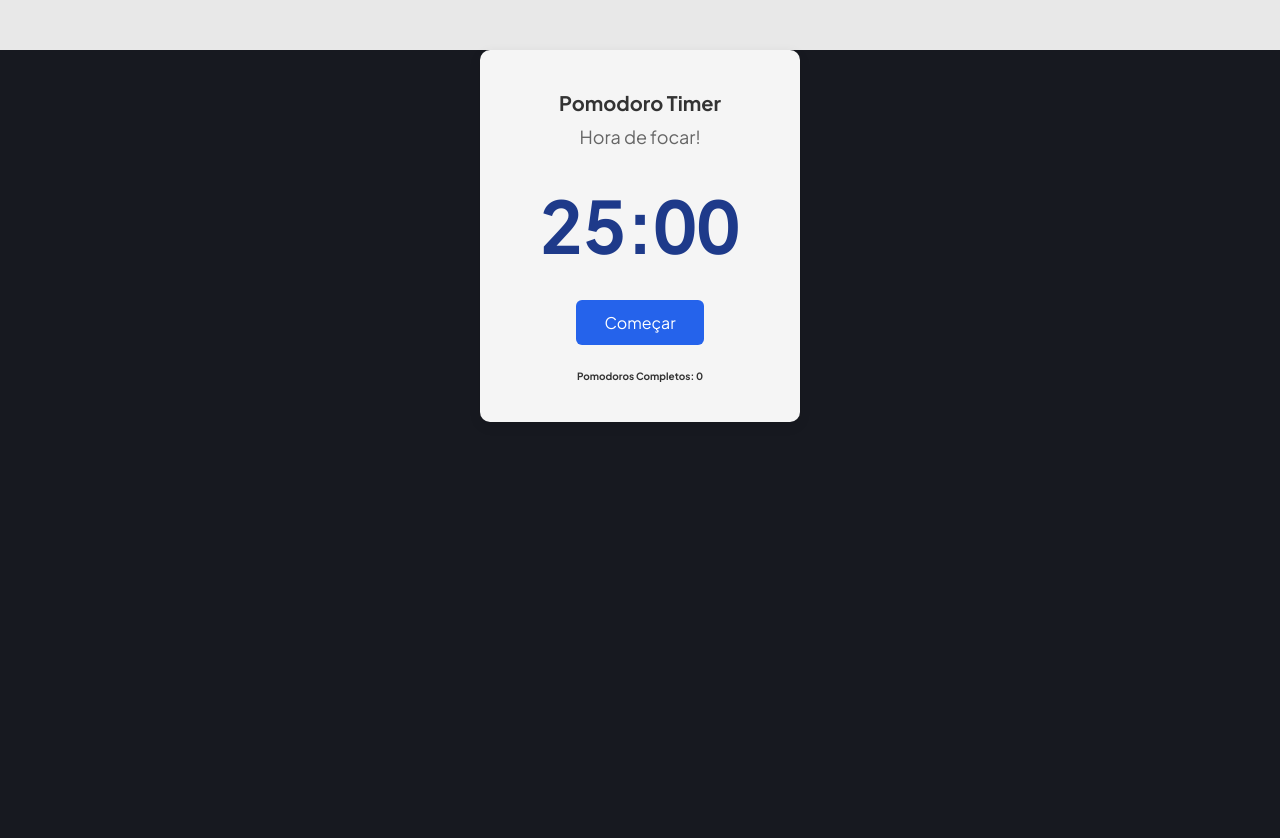
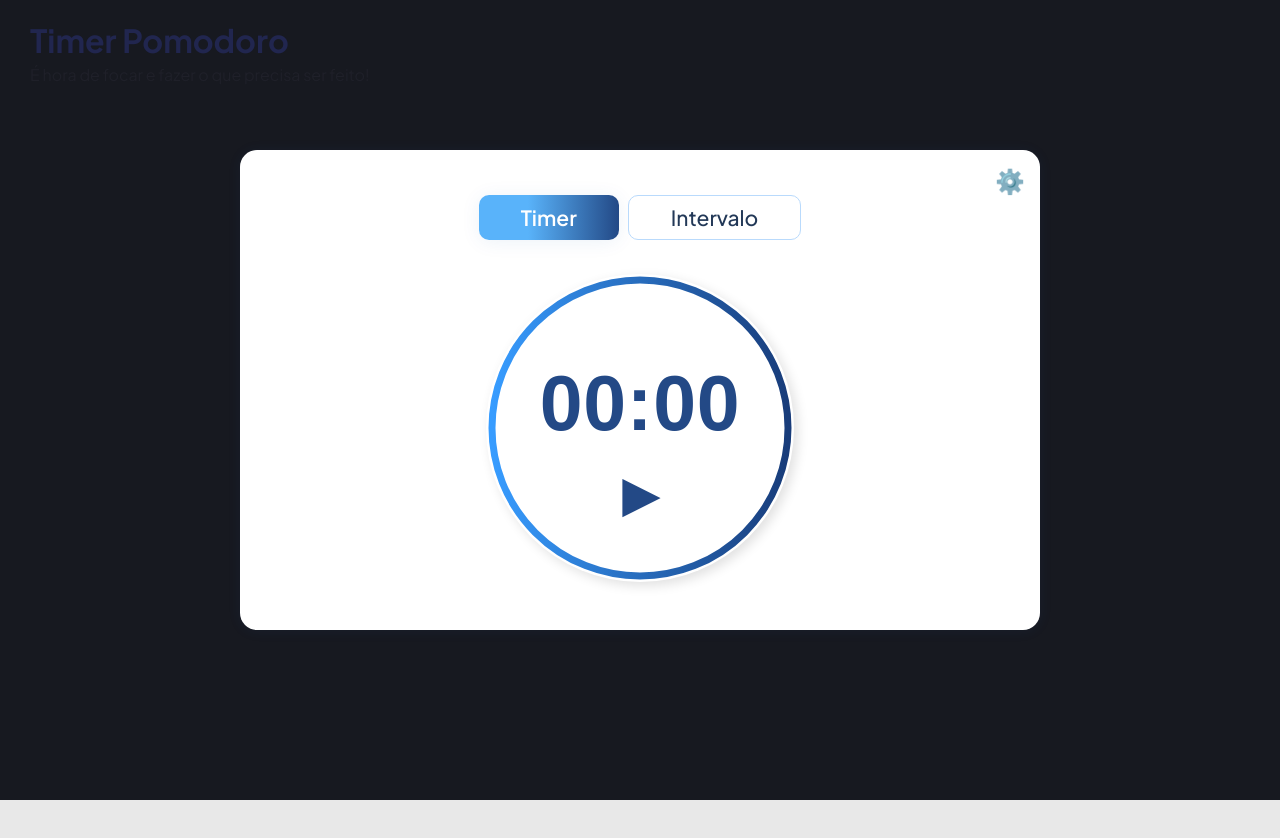
Before and after one commit to Pedro-Andre/Studyplan, a React (Vite) app in the folder frontend/: page /pomodoro in a window 1280 px wide. Shown: the top 838 px of the page. After the commit the page ends 800 px from the top, so only its background shows below. Built offline with nearby package versions, Linux system fonts and the light colour scheme.

Commit message:
Atualizando o Pomodoro com o alarme

```diff
--- a/frontend/src/views/Pomodoro/Pomodoro.jsx
+++ b/frontend/src/views/Pomodoro/Pomodoro.jsx
@@ -1,172 +1,412 @@
 import React, { useState, useEffect } from "react";
 
-function Pomodoro() {
-  const [time, setTime] = useState(25 * 60);
+function PomodoroTimer() {
+  const [mode, setMode] = useState("timer");
+  const [time, setTime] = useState(0);
   const [isRunning, setIsRunning] = useState(false);
-  const [firstCycleFinished, setFirstCycleFinished] = useState(false);
-  const [cycles, setCycles] = useState(0);
   const [hasStarted, setHasStarted] = useState(false);
 
+  const [showSettings, setShowSettings] = useState(false);
+  const [customTimer, setCustomTimer] = useState(25); // minutos
+  const [tempCustomTimer, setTempCustomTimer] = useState(25);
+  const [alarmOn, setAlarmOn] = useState(false);
+  const [tempAlarmOn, setTempAlarmOn] = useState(false);
+
+  const DEFAULT_TIMER = 25;
+  const DEFAULT_ALARM = false;
+  const INTERVAL_START = 5 * 60;
+
+  // alarme
+  const alarmAudio = new Audio("/alarm.mp3");
+  const [isAlarmPlaying, setIsAlarmPlaying] = useState(false);
+
   useEffect(() => {
-    let timer;
+    let interval = null;
     if (isRunning && time > 0) {
-      timer = setInterval(() => {
-        setTime((prev) => {
-          if (prev === 1) {
-            setIsRunning(false);
-            if (!firstCycleFinished) {
-              setFirstCycleFinished(true);
-            } else {
-              setCycles((c) => c + 1);
-            }
-            return 0;
-          }
-          return prev - 1;
-        });
-      }, 1000);
+      interval = setInterval(() => setTime((t) => t - 1), 1000);
     }
-    return () => clearInterval(timer);
-  }, [isRunning, time, firstCycleFinished]);
+    if (time === 0 && hasStarted && !isAlarmPlaying) {
+      setIsRunning(false);
+      if (alarmOn) {
+        alarmAudio.play();
+        setIsAlarmPlaying(true);
+      }
+    }
+    return () => clearInterval(interval);
+  }, [isRunning, time, alarmOn, hasStarted, isAlarmPlaying]);
 
-  const handleStart = () => {
+  function switchMode(newMode) {
+    setMode(newMode);
+    setIsRunning(false);
+    setHasStarted(false);
+    setTime(newMode === "timer" ? customTimer * 60 : INTERVAL_START);
+  }
+
+  function fmt(sec) {
+    const m = String(Math.floor(sec / 60)).padStart(2, "0");
+    const s = String(sec % 60).padStart(2, "0");
+    return `${m}:${s}`;
+  }
+
+  useEffect(() => {
+    setTime(0);
+  }, []);
+
+  function startOrRestart() {
     if (!hasStarted) setHasStarted(true);
     if (time === 0) {
-      setTime(25 * 60);
-      setFirstCycleFinished(false);
+      setTime(mode === "timer" ? customTimer * 60 : INTERVAL_START);
+      setIsRunning(true);
+    } else {
+      setIsRunning(true);
     }
-    setIsRunning(true);
-  };
+  }
 
-  const handleReset = () => {
+  function pause() {
     setIsRunning(false);
-    setTime(25 * 60);
-    setFirstCycleFinished(false);
-    setCycles(0);
+  }
+
+  function reset() {
+    setTime(mode === "timer" ? customTimer * 60 : INTERVAL_START);
+    setIsRunning(false);
     setHasStarted(false);
-  };
+  }
 
-  const formatTime = () => {
-    const mins = Math.floor(time / 60).toString().padStart(2, "0");
-    const secs = (time % 60).toString().padStart(2, "0");
-    return `${mins}:${secs}`;
-  };
+  function handleSaveSettings() {
+    setCustomTimer(tempCustomTimer);
+    setAlarmOn(tempAlarmOn);
+    setShowSettings(false);
+    if (mode === "timer") setTime(tempCustomTimer * 60);
+  }
+
+  function handleResetSettings() {
+    setTempCustomTimer(DEFAULT_TIMER);
+    setTempAlarmOn(DEFAULT_ALARM);
+    setCustomTimer(DEFAULT_TIMER);
+    setAlarmOn(DEFAULT_ALARM);
+    setShowSettings(false);
+    if (mode === "timer") setTime(DEFAULT_TIMER * 60);
+  }
+
+  function stopAlarm() {
+    alarmAudio.pause();
+    alarmAudio.currentTime = 0;
+    setIsAlarmPlaying(false);
+  }
 
   return (
-    <div style={styles.container}>
-      <h1 style={styles.title}>Pomodoro Timer</h1>
+    <div style={{ width: "100%", display: "flex", flexDirection: "column", alignItems: "center" }}>
+      <div style={S.header}>
+        <h1 style={S.title}>Timer Pomodoro</h1>
+        <p style={S.subtitle}>É hora de focar e fazer o que precisa ser feito!</p>
+      </div>
 
-      <h2 style={styles.subtitle}>
-        {firstCycleFinished
-          ? "Ótimo trabalho! Descanse um pouco e clique em começar quando estiver pronto."
-          : "Hora de focar!"}
-      </h2>
+      <div style={S.outer}>
+        {/* botão de configuração */}
+        <button style={S.settingsBtn} onClick={() => {
+          setTempCustomTimer(customTimer);
+          setTempAlarmOn(alarmOn);
+          setShowSettings(!showSettings);
+        }}>⚙️</button>
 
-      <div style={styles.timer}>{formatTime()}</div>
+        {/* menu de configurações */}
+        {showSettings && (
+          <div style={S.settingsMenu}>
+            <label style={S.settingsLabel}>
+              Use os botões para aumentar/diminuir o tempo ou personalize.
+              <div style={{ display: "flex", gap: 6, alignItems: "center" }}>
+                <button
+                  style={S.adjustBtn}
+                  onClick={() => setTempCustomTimer((prev) => Math.max(1, prev - 10))}
+                >
+                  -10
+                </button>
+                <input
+                  type="number"
+                  value={tempCustomTimer}
+                  onChange={(e) => setTempCustomTimer(Number(e.target.value))}
+                  min={1}
+                  style={{ ...S.settingsInput, width: 70, textAlign: "center" }}
+                />
+                <button
+                  style={S.adjustBtn}
+                  onClick={() => setTempCustomTimer((prev) => prev + 10)}
+                >
+                  +10
+                </button>
+              </div>
+            </label>
+            <label style={{ ...S.settingsLabel, flexDirection: "row", alignItems: "center", justifyContent: "space-between" }}>
+              Alarme:
+              <input
+                type="checkbox"
+                checked={tempAlarmOn}
+                onChange={() => setTempAlarmOn(!tempAlarmOn)}
+                style={S.settingsCheckbox}
+              />
+            </label>
+            <div style={{ display: "flex", justifyContent: "space-between", marginTop: 10 }}>
+              <button style={S.resetBtnSettings} onClick={handleResetSettings}>Redefinir</button>
+              <button style={S.saveBtnSettings} onClick={handleSaveSettings}>Salvar</button>
+            </div>
+          </div>
+        )}
 
-      <div style={styles.buttons}>
-        <button
-          style={isRunning ? styles.buttonPause : styles.buttonStart}
-          onClick={() => {
-            if (isRunning) {
-              setIsRunning(false);
-            } else if (!isRunning && time === 25 * 60) {
-              handleStart();
-            } else {
-              setIsRunning(true);
-            }
-          }}
-        >
-          {isRunning
-            ? "Pausa"
-            : time === 25 * 60
-            ? "Começar"
-            : "Continuar"}
-        </button>
+        <div style={S.modeBar}>
+          <button
+            style={mode === "timer" ? { ...S.modeBtn, ...S.selectedBtn } : S.modeBtn}
+            onClick={() => switchMode("timer")}
+          >
+            Timer
+          </button>
+          <button
+            style={mode === "interval" ? { ...S.modeBtn, ...S.selectedBtn2 } : S.modeBtn}
+            onClick={() => switchMode("interval")}
+          >
+            Intervalo
+          </button>
+        </div>
+
+        <div style={S.circleContainer}>
+          <svg width="308" height="308" viewBox="0 0 308 308">
+            <defs>
+              <linearGradient id="grad" x1="0%" y1="0%" x2="100%" y2="0%">
+                <stop offset="0%" stopColor="#379cff" />
+                <stop offset="100%" stopColor="#183c7a" />
+              </linearGradient>
+            </defs>
+            <circle
+              cx="154"
+              cy="154"
+              r="148"
+              stroke="url(#grad)"
+              strokeWidth="7"
+              fill="none"
+            />
+          </svg>
+          <div style={{
+            position: "absolute",
+            top: 0,
+            left: 0,
+            width: "100%",
+            height: "100%",
+            display: "flex",
+            flexDirection: "column",
+            justifyContent: "center",
+            alignItems: "center",
+          }}>
+            <span style={S.timeText}>{fmt(time)}</span>
+            <button style={S.playBtn} onClick={isRunning ? pause : startOrRestart}>
+              {!isRunning ? <span style={S.playIcon}>▶</span> : <span style={S.pauseIcon}>❚❚</span>}
+            </button>
+          </div>
+        </div>
+
+        {/* botão de parar o alarme */}
+        {isAlarmPlaying && (
+          <button onClick={stopAlarm} style={S.resetBtn}>
+            Parar Alarme
+          </button>
+        )}
 
         {hasStarted && (
-          <button style={styles.buttonReset} onClick={handleReset}>
-            Resetar
-          </button>
+          <button onClick={reset} style={S.resetBtn}>Resetar</button>
         )}
       </div>
-
-      <p style={styles.cycles}>Pomodoros Completos: {cycles}</p>
     </div>
   );
 }
 
-const styles = {
-  container: {
-    fontFamily: "'Segoe UI', Tahoma, Geneva, Verdana, sans-serif",
-    textAlign: "center",
-    marginTop: "50px",
-    backgroundColor: "#f5f5f5",
-    padding: "40px",
-    borderRadius: "10px",
-    width: "320px",
-    marginLeft: "auto",
-    marginRight: "auto",
-    boxShadow: "0 4px 12px rgba(0,0,0,0.1)",
+const S = {
+  header: {
+    alignSelf: "flex-start",
+    marginBottom: 20,
+    marginLeft: 30,
+    marginTop: 20
   },
   title: {
-    marginBottom: "10px",
-    color: "#333",
+    fontSize: 32,
+    fontWeight: 640,
+    color: "#21264f",
+    margin: 0
   },
   subtitle: {
-    marginTop: "0",
-    color: "#666",
-    fontWeight: "normal",
-    fontSize: "18px",
-    minHeight: "24px",
+    fontSize: 16,
+    color: "#1f2029",
+    margin: "4px 0 0 0"
   },
-  timer: {
-    fontSize: "72px",
-    fontWeight: "bold",
-    margin: "30px 0",
-    color: "#1E3A8A",
-    fontVariantNumeric: "tabular-nums",
+  outer: {
+    width: "100%",
+    maxWidth: 800,
+    margin: "45px auto 40px auto",
+    background: "#fff",
+    padding: "45px 30px 48px 30px",
+    borderRadius: 17,
+    boxShadow: "0 1px 14px #245ab813",
+    display: "flex",
+    flexDirection: "column",
+    alignItems: "center",
+    position: "relative"
   },
-  buttons: {
-    display: "flex",
-    justifyContent: "center",
-    gap: "15px",
-    marginTop: "20px",
-  },
-  buttonStart: {
-    padding: "12px 28px",
-    fontSize: "16px",
-    borderRadius: "6px",
+  settingsBtn: {
+    position: "absolute",
+    top: 15,
+    right: 15,
+    background: "none",
     border: "none",
     cursor: "pointer",
-    backgroundColor: "#2563EB",
-    color: "white",
-    transition: "background-color 0.3s ease",
+    fontSize: 24
   },
-  buttonPause: {
-    padding: "12px 28px",
-    fontSize: "16px",
-    borderRadius: "6px",
+  settingsMenu: {
+    position: "absolute",
+    top: 55,
+    right: 15,
+    background: "#ffffff",
+    border: "1px solid #e0e0e0",
+    borderRadius: 12,
+    padding: "20px 16px",
+    boxShadow: "0 4px 14px rgba(0,0,0,0.15)",
+    zIndex: 10,
+    display: "flex",
+    flexDirection: "column",
+    gap: 15,
+    minWidth: 220,
+    fontFamily: "'Poppins','Arial',sans-serif"
+  },
+  settingsLabel: {
+    display: "flex",
+    flexDirection: "column",
+    fontSize: 14,
+    fontWeight: 500,
+    color: "#2c3e50",
+    gap: 6
+  },
+  settingsInput: {
+    padding: "8px 10px",
+    border: "1px solid #cbd5e1",
+    borderRadius: 8,
+    fontSize: 14,
+    outline: "none",
+    transition: "border-color 0.2s",
+    MozAppearance: "textfield",
+    WebkitAppearance: "none",
+    appearance: "none",
+  },
+  settingsCheckbox: {
+    width: 18,
+    height: 18,
+    accentColor: "#234986",
+    cursor: "pointer"
+  },
+  adjustBtn: {
+    padding: "6px 10px",
+    background: "#f1f5f9",
+    border: "1px solid #cbd5e1",
+    borderRadius: 6,
+    cursor: "pointer",
+    fontWeight: 600
+  },
+  resetBtnSettings: {
+    background: "#5060a3",
+    color: "#fff",
+    padding: "6px 12px",
     border: "none",
+    borderRadius: 6,
     cursor: "pointer",
-    backgroundColor: "#EF4444",
-    color: "white",
-    transition: "background-color 0.3s ease",
+    fontWeight: 600
   },
-  buttonReset: {
-    padding: "12px 28px",
-    fontSize: "16px",
-    borderRadius: "6px",
+  saveBtnSettings: {
+    background: "#2329cc",
+    color: "#fff",
+    padding: "6px 12px",
     border: "none",
+    borderRadius: 6,
     cursor: "pointer",
-    backgroundColor: "#6B7280",
-    color: "white",
-    transition: "background-color 0.3s ease",
+    fontWeight: 600
   },
-  cycles: {
-    marginTop: "25px",
-    color: "#333",
-    fontWeight: "bold",
+  modeBar: {
+    display: "flex",
+    gap: 9,
+    marginBottom: 34,
+    width: "100%",
+    justifyContent: "center"
   },
+  modeBtn: {
+    padding: "8px 42px",
+    border: "1.7px solid #b9dafc",
+    borderRadius: 10,
+    background: "#fff",
+    color: "#223857",
+    fontWeight: 500,
+    fontSize: 21,
+    cursor: "pointer",
+    transition: "all .18s",
+    outline: "none"
+  },
+  selectedBtn: {
+    background: "linear-gradient(90deg,#59b3fa 35%,#234986 100%)",
+    color: "#fff",
+    border: "none",
+    fontWeight: 600,
+    boxShadow: "0 2px 19px #0858a814"
+  },
+  selectedBtn2: {
+    background: "#fff",
+    color: "#234986",
+    border: "2px solid #234986",
+    fontWeight: 600,
+    boxShadow: "0 2px 19px #0858a809"
+  },
+  timeText: {
+    fontSize: 77,
+    fontWeight: 700,
+    color: "#234986",
+    marginTop: 10,
+    marginBottom: 60,
+    letterSpacing: ".7px",
+    fontFamily: "'Poppins', 'Arial', sans-serif"
+  },
+  playBtn: {
+    background: "none",
+    border: "none",
+    outline: "none",
+    cursor: "pointer",
+    fontSize: 46,
+    fontWeight: 700,
+    color: "#234986",
+    position: "absolute",
+    bottom: 60,
+    left: "50%",
+    transform: "translateX(-50%)"
+  },
+  playIcon: {
+    fontSize: 46,
+    fontWeight: 700
+  },
+  pauseIcon: {
+    fontSize: 46,
+    color: "#234986",
+    fontWeight: 700
+  },
+  resetBtn: {
+    marginTop: 25,
+    background: "#6B7280",
+    color: "#fff",
+    border: "none",
+    padding: "12px 32px",
+    borderRadius: 8,
+    fontSize: 17,
+    cursor: "pointer",
+    fontWeight: 600,
+    transition: "background-color 0.3s ease"
+  },
+  circleContainer: {
+    position: "relative",
+    width: 308,
+    height: 308,
+    borderRadius: "50%",
+    boxShadow: "4px 4px 12px rgba(0,0,0,0.12)"
+  }
 };
 
-export default Pomodoro;
+export default PomodoroTimer;
```
Also changed, not shown: 1 other file (tests, documents, lock files or other folders).
